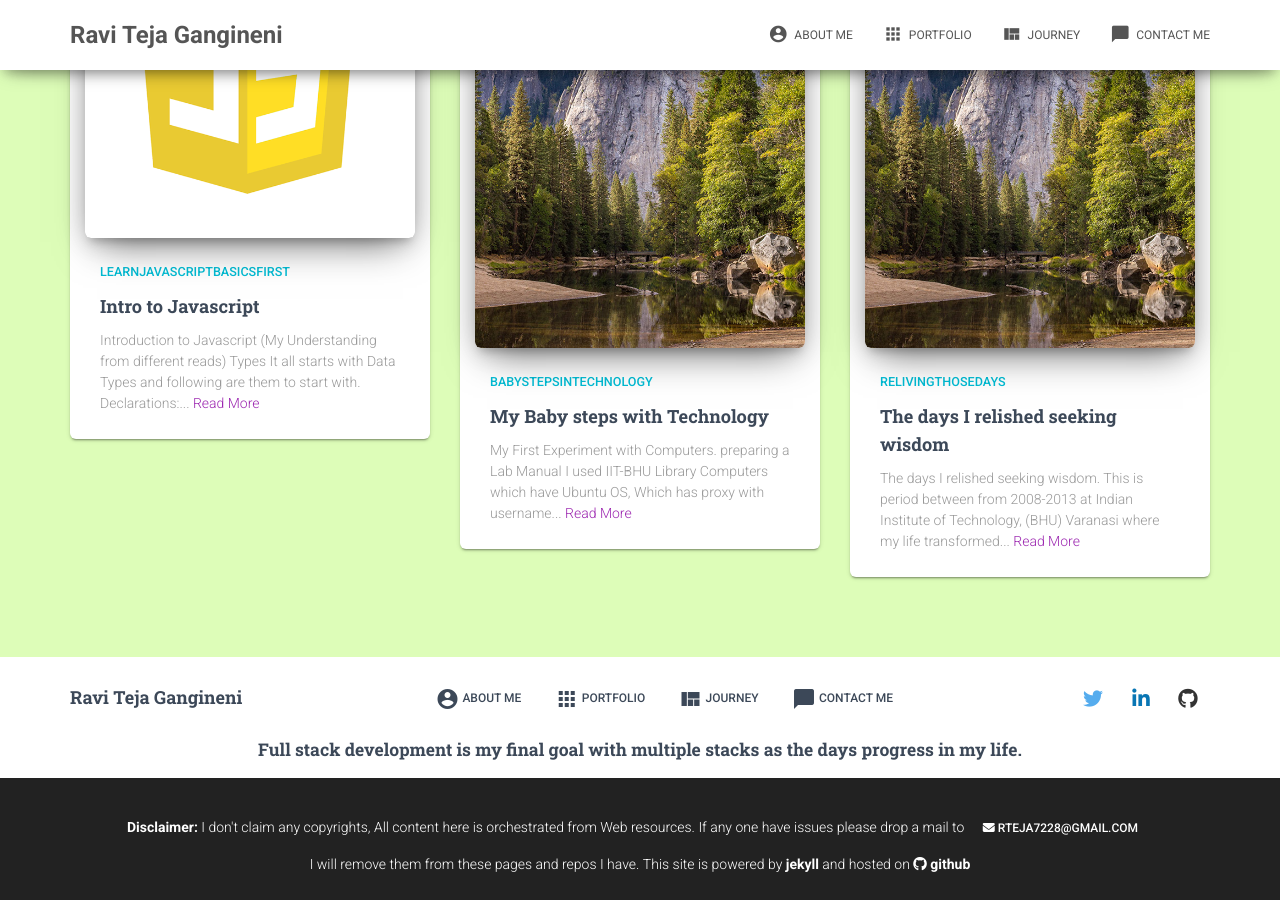
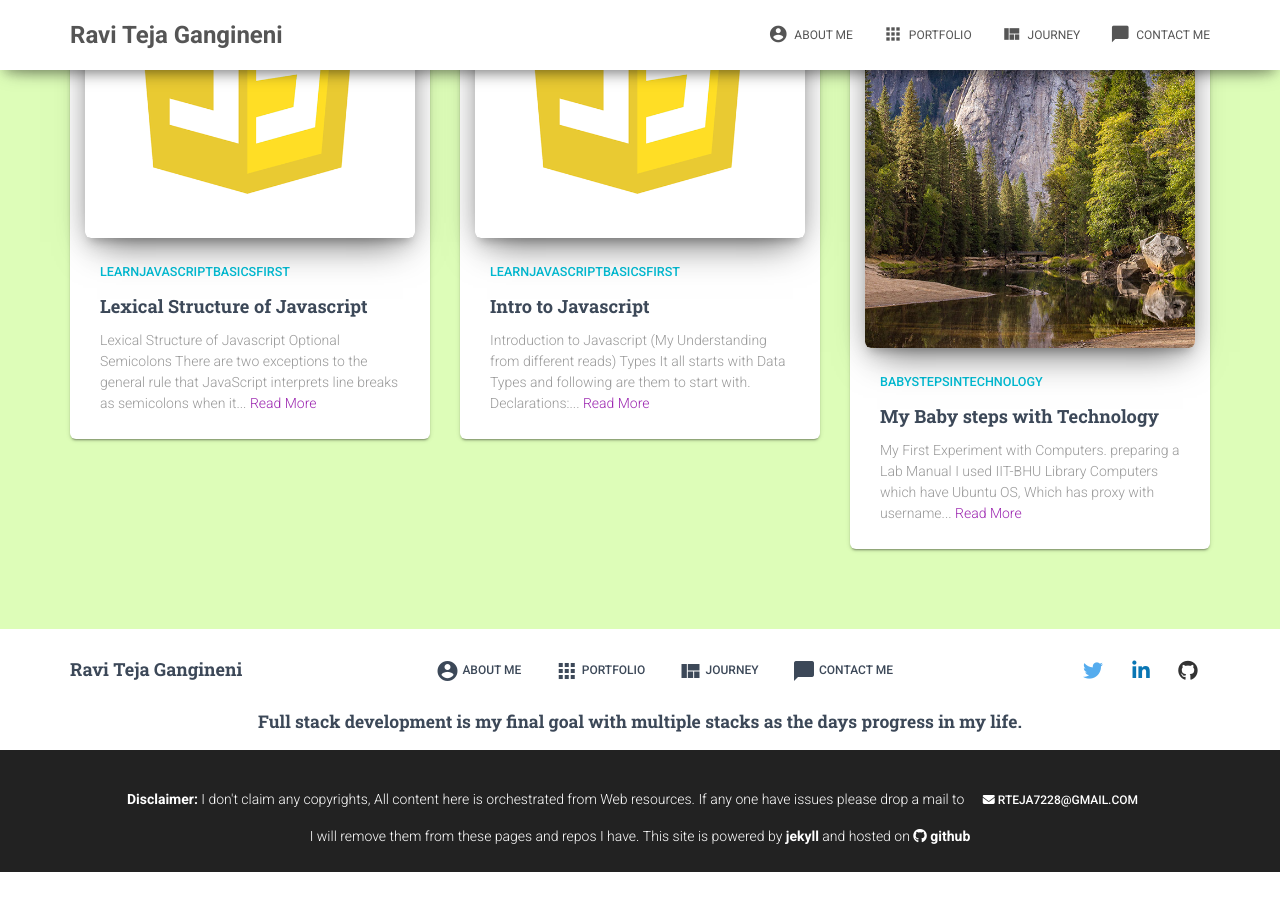
Before and after one commit to rteja91/rteja91.github.io, a Jekyll site: the page built from index.html, in a window 1280 px wide and 900 px high, scrolled down 3803 px. Built offline with Jekyll 4.4.1, drawn with Linux system fonts in a browser that asks for light colours; nearby versions of some CDN libraries; after the commit the page ends 4675 px from its top, so only the background shows below that.

Commit message:
added lexical structure

```diff
--- a/_posts/2018-12-10-intro-to-Javascript.html
+++ b/_posts/2018-12-10-intro-to-Javascript.html
@@ -98,3 +98,17 @@ Do not have a value but they alter the state of program.
 
 
 <h4>Functions</h4>
+
+A function is a named and parametrized block of JavaScript code that you define once, and can then invoke over and over again.
+When we combine functions with objects, we get methods:
+
+
+Client-side JavaScript does not exhibit the nonlinear cross-reference problem nearly to the extent that the core language does, and it is possible to learn how to use JavaScript in web browsers in a fairly linear sequence.
+
+
+﻿There are two exceptions to the general rule that JavaScript interprets line breaks as
+semicolons when it cannot parse the second line as a continuation of the statement on
+the first line.
+
+The first exception involves the return, break, and continue statements
+﻿The second exception involves the ++ and −− operators
--- /dev/null
+++ b/_posts/2018-12-13-lexical-structure-of-Javascript.html
@@ -0,0 +1,18 @@
+---
+layout: post
+title:  "Lexical Structure of Javascript"
+date:   2017-02-13 18:19:20 +0530
+categories: learnJavascriptBasicsFirst
+comments: true
+abstractimg: /assets/img/blogimg/JavaScript.png
+---
+<h1>Lexical Structure of Javascript</h1>
+
+<h4>Optional Semicolons</h4>
+
+There are two exceptions to the general rule that JavaScript interprets line breaks as
+semicolons when it cannot parse the second line as a continuation of the statement on
+the first line.
+<br>
+The first exception involves the return, break, and continue statements
+﻿The second exception involves the ++ and −− operators
```
